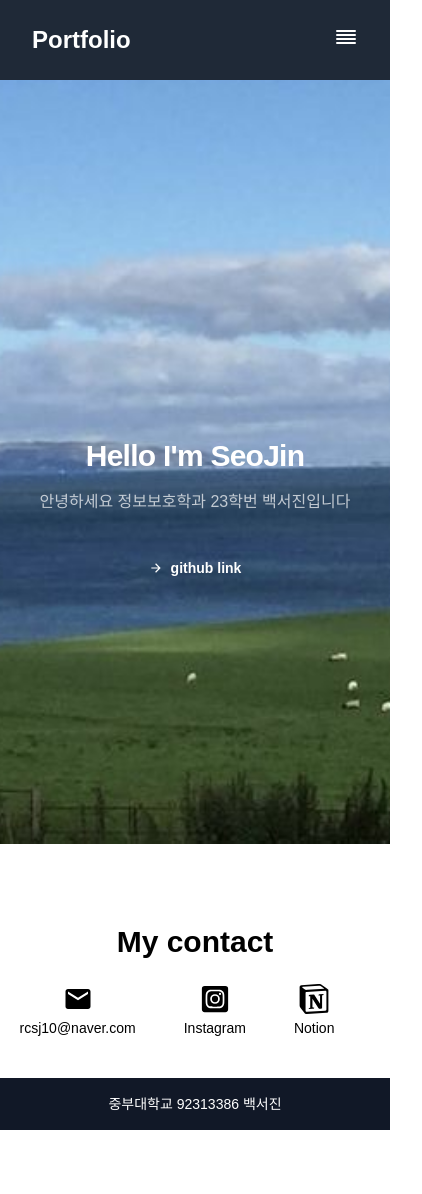
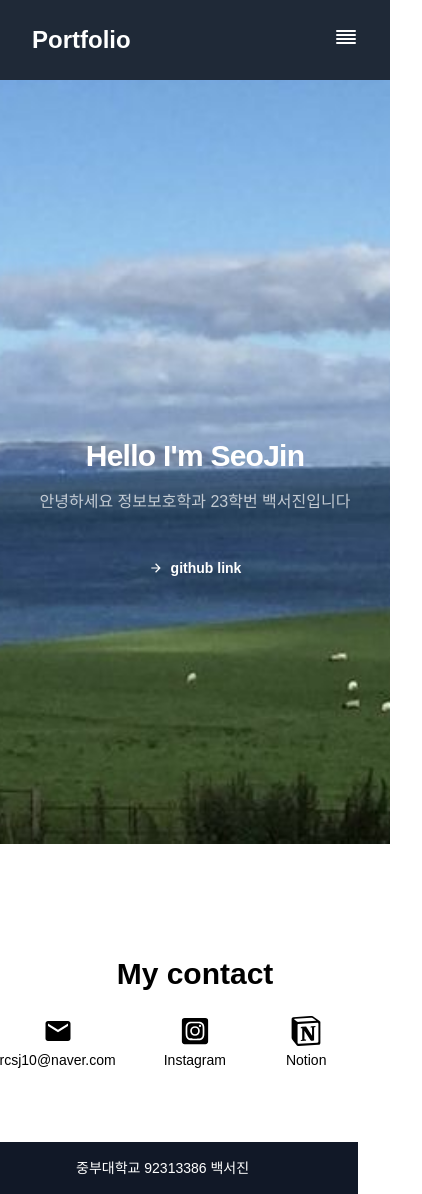
Before and after one commit to tjwls11/web-portfolio, a Next.js app: page / in a window 390 px wide. Shown: the whole page, 422 px wide, since content can reach past the window. Before the commit the page ends 1130 px from the top, so only its background shows below. Built offline with nearby package versions, Linux system fonts and the light colour scheme.

Commit message:
여백추가

```diff
--- a/app/about/page.tsx
+++ b/app/about/page.tsx
@@ -10,7 +10,7 @@ import { SiNotion } from 'react-icons/si'
 import { GiLion } from 'react-icons/gi'
 
 export default function AboutPage() {
-  const [profileImage, setProfileImage] = useState('/images/icon1.png') // 기본 이미지 경로 설정
+  const [profileImage, setProfileImage] = useState('/images/icon1.png')
 
   useEffect(() => {
     const fetchGitHubProfile = async () => {
@@ -18,7 +18,7 @@ export default function AboutPage() {
       await fetch(`https://api.github.com/users/${username}`)
         .then((response) => response.json())
         .then((data) => {
-          setProfileImage(data.avatar_url) // 프로필 이미지를 항상 불러옴
+          setProfileImage(data.avatar_url)
         })
         .catch((error) => {
           console.error('Failed to fetch profile image', error)
@@ -29,12 +29,9 @@ export default function AboutPage() {
   }, [])
 
   return (
-    <div className="min-h-screen flex flex-col items-center justify-center bg-white">
-      <div className="flex items-start max-w-4xl w-full mx-auto">
-        {/* 왼쪽 섹션 유지 */}
-        <div className="mr-16 flex flex-col items-center mt-9">
-          {' '}
-          {/* 프로필 사진과 텍스트를 중앙 정렬 */}
+    <div className="min-h-screen flex flex-col items-center justify-center bg-white p-8">
+      <div className="flex flex-col md:flex-row items-center max-w-4xl w-full mx-auto mb-8">
+        <div className="mr-16 flex flex-col items-center mt-9 md:mt-0 md:items-start">
           <Link
             href="https://github.com/tjwls11"
             target="_blank"
@@ -42,20 +39,19 @@ export default function AboutPage() {
           >
             <Image
               src={profileImage}
-              alt="깃허브프로필"
+              alt="깃허브 프로필"
               className="rounded-full mb-4 object-cover"
               width={200}
               height={200}
             />
           </Link>
-          <div className="text-center">
+          <div className="text-center md:text-left">
             <p>저의 깃허브 프로필 입니다</p>
             <p>클릭시 깃허브 페이지로 이동합니다</p>
           </div>
         </div>
-
         {/* 오른쪽 섹션 */}
-        <div className="flex-1 mt-20">
+        <div className="flex-1 mt-20 md:mt-0">
           <h1 className="text-3xl font-bold mb-2">About Me</h1>
           <h2 className="text-2xl mb-4">
             안녕하세요 정보보호학과 백서진입니다
@@ -67,9 +63,8 @@ export default function AboutPage() {
           </p>
         </div>
       </div>
-
       {/* 박스 */}
-      <div className="border border-black p-4 mt-4 mb-8 w-full aspect-[16/3]">
+      <div className="border border-black p-6 mt-4 mb-8 w-full aspect-[16/3]">
         <div className="grid grid-cols-2 gap-4">
           <div className="flex items-center mb-2">
             <FaBirthdayCake className="mr-2 text-2xl" />
@@ -114,9 +109,7 @@ export default function AboutPage() {
           </div>
         </div>
       </div>
-
       <hr className="my-4 border-b border-black w-full" />
-
       {/* 동영상 */}
       <div className="flex flex-col items-center mt-5">
         <div className="border-2 border-black w-full aspect-[16/9] flex items-center justify-center mb-4 max-w-3xl mx-auto">
@@ -131,7 +124,6 @@ export default function AboutPage() {
           이번 포트폴리오 프로젝트를 하면서 느낀점을 동영상으로 만들었습니다
         </p>
       </div>
-
       <hr className="my-4 border-b border-black w-full" />
     </div>
   )
--- a/app/page.tsx
+++ b/app/page.tsx
@@ -15,7 +15,7 @@ export default function Home() {
         fill
       />
       {/* 배경 위 */}
-      <div className="flex flex-col justify-center items-center min-h-screen relative animate-slideUp text-center">
+      <div className="flex flex-col justify-center items-center min-h-screen relative animate-slideUp text-center p-8">
         <h1 className="mt-4 text-3xl font-bold tracking-tight text-white sm:text-5xl">
           Hello I&apos;m SeoJin
         </h1>
@@ -34,10 +34,9 @@ export default function Home() {
       </div>
 
       {/* 배경 아래 */}
-      <div className="flex flex-col justify-center items-center relative z-10 animate-slideUp text-center">
+      <div className="flex flex-col justify-center items-center relative z-10 animate-slideUp text-center p-8">
         <h1 className="text-black text-3xl font-bold mb-4">My contact</h1>
-
-        <div className="mt-2 flex flex-row space-x-12 justify-center items-center mr-9">
+        <div className="mt-2 flex flex-row space-x-12 justify-center items-center pr-16">
           <div className="flex flex-col items-center">
             <MdEmail className="text-3xl mb-1 transition-transform duration-200 transform hover:scale-110" />
             <p className="text-center text-sm">rcsj10@naver.com</p>
@@ -55,7 +54,7 @@ export default function Home() {
             </Link>
           </div>
 
-          <div className="flex flex-col items-center">
+          <div className="flex flex-col items-center pl-3">
             <Link
               href="https://marble-acapella-568.notion.site/f1608ef20da24d3da95c6a5b1233500f?pvs=25"
               target="_blank"
```
